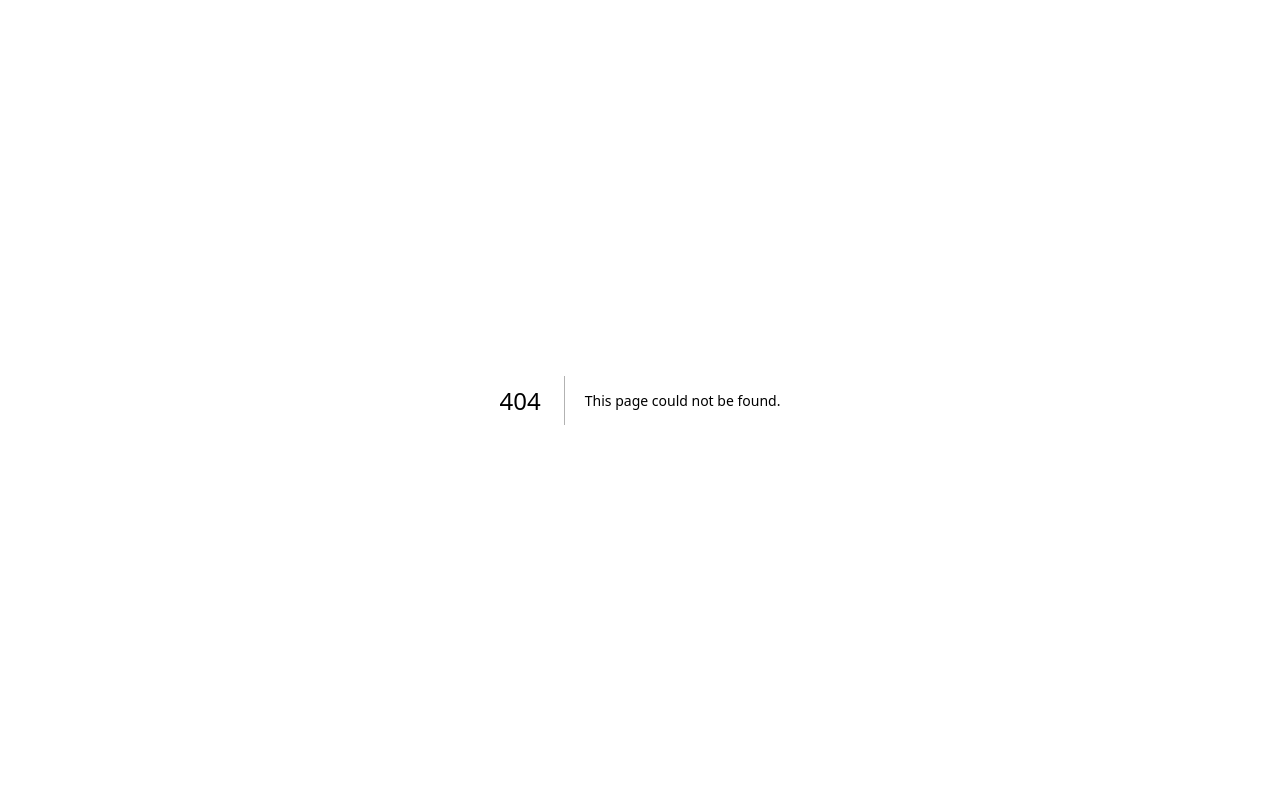
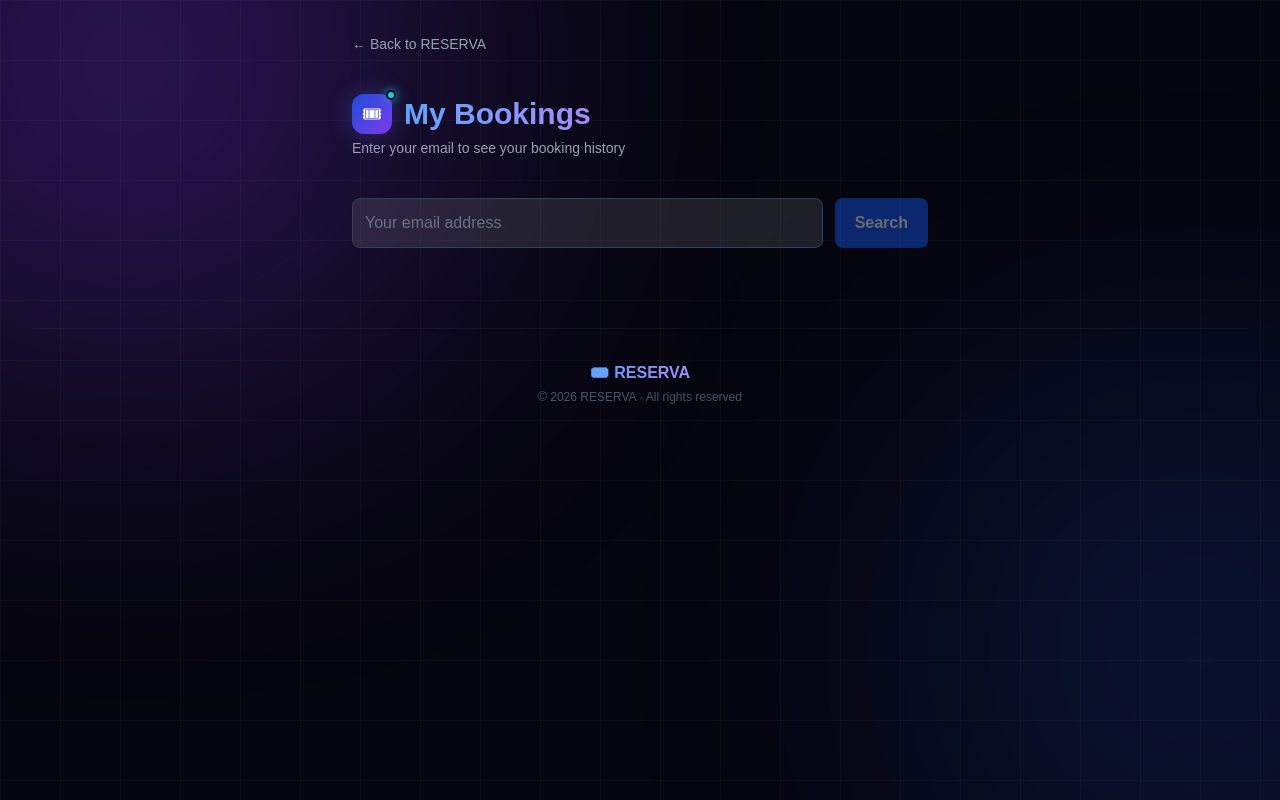
Before and after one commit to Sarthak22101992/event-booking-app, a Next.js app: page /my-bookings in a window 1280 px wide. Before the commit this address had no page. Built offline with nearby package versions, Linux system fonts and the light colour scheme.

Commit message:
Add my bookings page

```diff
--- /dev/null
+++ b/app/my-bookings/page.tsx
@@ -0,0 +1,135 @@
+"use client";
+import { useState } from "react";
+import { supabase } from "@/lib/supabase";
+import Link from "next/link";
+
+const isValidEmail = (val: string) => /^[^\s@]+@[^\s@]+\.[^\s@]{2,}$/.test(val);
+
+type Booking = {
+  id: number;
+  event_id: number;
+  event_title: string;
+  name: string;
+  email: string;
+  created_at: string;
+};
+
+export default function MyBookings() {
+  const [email, setEmail] = useState("");
+  const [bookings, setBookings] = useState<Booking[]>([]);
+  const [searched, setSearched] = useState(false);
+  const [loading, setLoading] = useState(false);
+
+  const handleSearch = async () => {
+    if (!isValidEmail(email)) return;
+    setLoading(true);
+    const { data } = await supabase
+      .from("bookings")
+      .select("*")
+      .eq("email", email)
+      .order("created_at", { ascending: false });
+    setBookings(data ?? []);
+    setSearched(true);
+    setLoading(false);
+  };
+
+  const formatDate = (iso: string) => {
+    const d = new Date(iso);
+    return d.toLocaleDateString("en-NL", { day: "numeric", month: "short", year: "numeric" }) +
+      " · " + d.toLocaleTimeString("en-NL", { hour: "2-digit", minute: "2-digit" });
+  };
+
+  return (
+    <div className="relative min-h-screen text-white p-8 overflow-hidden" style={{ background: "#06060f" }}>
+
+      {/* Background orbs */}
+      <div className="pointer-events-none fixed inset-0 overflow-hidden">
+        <div className="orb-1 absolute -top-40 -left-40 w-[500px] h-[500px] rounded-full" style={{ background: "#7c3aed", filter: "blur(130px)" }} />
+        <div className="orb-2 absolute top-1/2 -right-40 w-[420px] h-[420px] rounded-full" style={{ background: "#1d4ed8", filter: "blur(130px)" }} />
+        <div className="absolute inset-0" style={{
+          backgroundImage: "linear-gradient(rgba(255,255,255,0.03) 1px, transparent 1px), linear-gradient(90deg, rgba(255,255,255,0.03) 1px, transparent 1px)",
+          backgroundSize: "60px 60px"
+        }} />
+      </div>
+
+      <div className="relative z-10 max-w-xl mx-auto">
+
+        {/* Header */}
+        <div className="mb-10">
+          <Link href="/" className="text-gray-400 hover:text-white text-sm transition-colors mb-6 inline-flex items-center gap-1">
+            ← Back to RESERVA
+          </Link>
+          <div className="flex items-center gap-3 mt-4 mb-1">
+            <div className="relative w-10 h-10 flex items-center justify-center rounded-xl shrink-0"
+              style={{ background: "linear-gradient(135deg, #1d4ed8, #7c3aed)", boxShadow: "0 0 24px #6366f155" }}>
+              <span className="text-xl select-none">🎟</span>
+              <span className="absolute -top-1 -right-1 w-2.5 h-2.5 rounded-full bg-cyan-400 border-2 border-[#06060f]" style={{ boxShadow: "0 0 8px #06b6d4" }} />
+            </div>
+            <h1 className="text-3xl font-extrabold"
+              style={{ background: "linear-gradient(to right, #60a5fa, #a78bfa)", WebkitBackgroundClip: "text", WebkitTextFillColor: "transparent" }}>
+              My Bookings
+            </h1>
+          </div>
+          <p className="text-gray-400 text-sm">Enter your email to see your booking history</p>
+        </div>
+
+        {/* Search box */}
+        <div className="flex gap-3 mb-8">
+          <input
+            value={email}
+            onChange={(e) => setEmail(e.target.value)}
+            onKeyDown={(e) => e.key === "Enter" && handleSearch()}
+            placeholder="Your email address"
+            className={`flex-1 p-3 rounded-lg bg-white/10 border focus:outline-none focus:ring-2 text-white placeholder-gray-500
+              ${email && !isValidEmail(email) ? "border-red-500 focus:ring-red-500" : "border-gray-700 focus:ring-blue-500"}`}
+          />
+          <button
+            onClick={handleSearch}
+            disabled={loading || !isValidEmail(email)}
+            className="bg-blue-600 hover:bg-blue-700 disabled:opacity-40 disabled:cursor-not-allowed active:scale-95 transition-all px-5 rounded-lg font-semibold">
+            {loading ? "..." : "Search"}
+          </button>
+        </div>
+
+        {/* Results */}
+        {searched && (
+          bookings.length === 0 ? (
+            <div className="text-center py-16">
+              <p className="text-4xl mb-3">📭</p>
+              <p className="text-white font-semibold text-lg">No bookings found</p>
+              <p className="text-gray-400 text-sm mt-1">No bookings are associated with this email</p>
+            </div>
+          ) : (
+            <div>
+              <p className="text-gray-400 text-sm mb-4">{bookings.length} booking{bookings.length > 1 ? "s" : ""} found</p>
+              <div className="space-y-4">
+                {bookings.map((b) => (
+                  <div key={b.id} className="rounded-2xl border border-white/10 p-5 animate-card-enter"
+                    style={{ background: "rgba(255,255,255,0.04)" }}>
+                    <div className="flex items-start justify-between gap-4">
+                      <div>
+                        <p className="text-white font-semibold text-lg">{b.event_title}</p>
+                        <p className="text-gray-400 text-sm mt-1">👤 {b.name}</p>
+                        <p className="text-gray-500 text-xs mt-2">🕐 Booked on {formatDate(b.created_at)}</p>
+                      </div>
+                      <span className="text-green-400 text-xl shrink-0">✓</span>
+                    </div>
+                  </div>
+                ))}
+              </div>
+            </div>
+          )
+        )}
+      </div>
+
+      {/* Footer */}
+      <div className="text-center mt-20 pb-6 border-t border-white/5 pt-8">
+        <p style={{ background: "linear-gradient(to right, #60a5fa, #a78bfa)", WebkitBackgroundClip: "text", WebkitTextFillColor: "transparent", display: "inline-block", fontWeight: 700 }}>
+          🎟️ RESERVA
+        </p>
+        <p className="text-gray-600 text-xs mt-1">© 2026 RESERVA · All rights reserved</p>
+      </div>
+
+    </div>
+  );
+}
--- a/app/page.tsx
+++ b/app/page.tsx
@@ -1,5 +1,6 @@
 "use client";
 import { useState, useEffect, useRef } from "react";
+import Link from "next/link";
 import { supabase } from "@/lib/supabase";
 
 const CATEGORY_COLORS: Record<string, string> = {
@@ -557,6 +558,9 @@ export default function Home() {
           🎟️ RESERVA
         </p>
         <p className="text-gray-600 text-xs mt-1">© 2026 RESERVA · All rights reserved</p>
+        <Link href="/my-bookings" className="text-gray-500 hover:text-blue-400 text-xs mt-2 inline-block transition-colors">
+          View My Bookings →
+        </Link>
       </div>
 
     </div>
```
